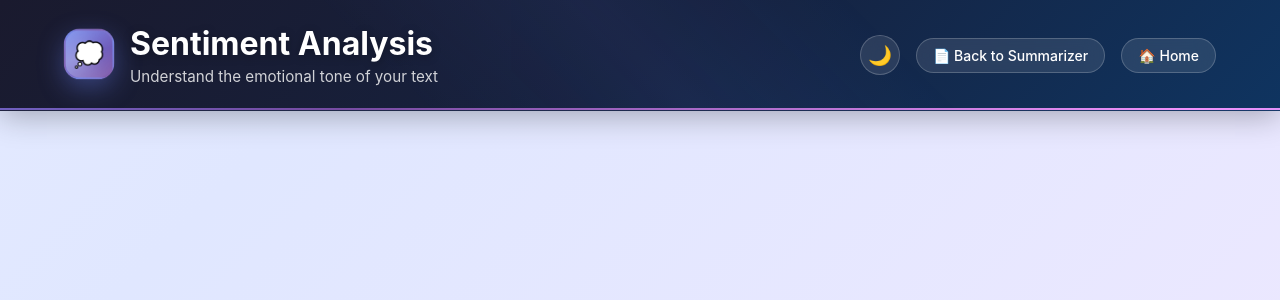
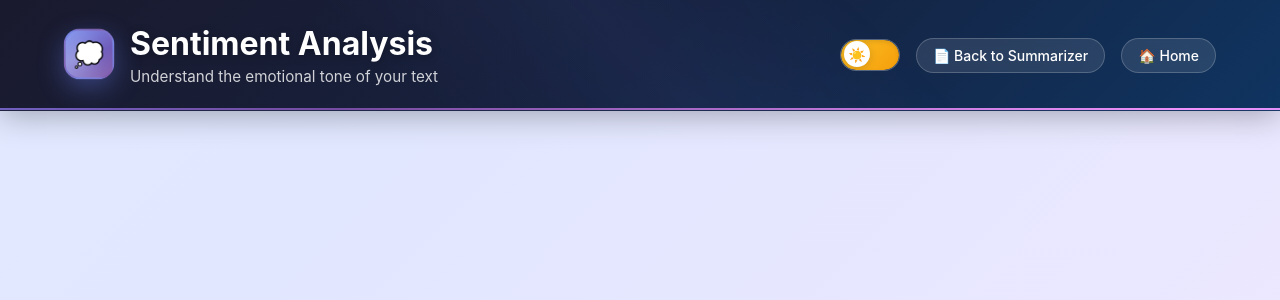
Before and after one commit to vedantkk14/News-Analyzer, a Flask app: template templates/sentiment_Anyls.html in a window 1280 px wide. Shown: the top 300 px of the page. Run offline with Flask 3, Linux system fonts and the light colour scheme; the template is opened without the code that fills it, so the values that code supplies are empty.

Commit message:
Corrected the theme switching button

```diff
--- a/static/sentiment_Anyls_script.js
+++ b/static/sentiment_Anyls_script.js
@@ -12,14 +12,14 @@ function initTheme() {
 
 function setTheme(theme) {
   document.documentElement.setAttribute("data-theme", theme);
-  const themeIcon = document.getElementById("theme-icon");
+  const themeToggle = document.getElementById("themeToggle");
 
   if (theme === "dark") {
-    themeIcon.textContent = "☀️";
-    themeIcon.parentElement.title = "Switch to light mode";
+    // Dark theme - checkbox unchecked
+    themeToggle.checked = false;
   } else {
-    themeIcon.textContent = "🌙";
-    themeIcon.parentElement.title = "Switch to dark mode";
+    // Light theme - checkbox checked
+    themeToggle.checked = true;
   }
 
   localStorage.setItem(THEME_KEY, theme);
@@ -35,6 +35,18 @@ function toggleTheme() {
 // Initialize theme on page load
 document.addEventListener("DOMContentLoaded", function () {
   initTheme();
+
+  // Add event listener for the new checkbox toggle
+  const themeToggle = document.getElementById("themeToggle");
+  themeToggle.addEventListener("change", function () {
+    if (this.checked) {
+      // Checked = Light theme
+      setTheme("light");
+    } else {
+      // Unchecked = Dark theme
+      setTheme("dark");
+    }
+  });
 
   // Add animation delays for staggered appearance
   const cards = document.querySelectorAll(".result-card");
--- a/static/sentiment_Anyls_style.css
+++ b/static/sentiment_Anyls_style.css
@@ -194,27 +194,87 @@ body {
     box-shadow: 0 8px 20px rgba(102, 126, 234, 0.3);
   }
 
+  /* Corrected Theme Toggle Styles - Fixed class name */
 .theme-toggle {
+  position: relative;
+  display: inline-block;
+  width: 60px;
+  height: 32px;
   background: rgba(255, 255, 255, 0.1);
   border: 1px solid rgba(255, 255, 255, 0.2);
-  color: white;
-  padding: 0.5rem;
-  border-radius: 50%;
-  width: 40px;
-  height: 40px;
-  display: flex;
-  align-items: center;
-  justify-content: center;
+  border-radius: 32px;
   cursor: pointer;
   transition: all 0.3s ease;
   backdrop-filter: blur(10px);
-  font-size: 1.2rem;
+  overflow: hidden;
 }
 
 .theme-toggle:hover {
   background: rgba(255, 255, 255, 0.2);
-  transform: translateY(-2px) rotate(180deg);
+  transform: translateY(-2px);
   box-shadow: 0 8px 20px rgba(102, 126, 234, 0.3);
+}
+
+.theme-toggle input {
+  opacity: 0;
+  width: 0;
+  height: 0;
+  position: absolute;
+}
+
+.toggle-slider {
+  position: absolute;
+  cursor: pointer;
+  top: 0;
+  left: 0;
+  right: 0;
+  bottom: 0;
+  background: linear-gradient(135deg, #fbbf24, #f59e0b);
+  transition: all 0.4s cubic-bezier(0.4, 0, 0.2, 1);
+  border-radius: 32px;
+  box-shadow: inset 0 2px 4px rgba(0, 0, 0, 0.1);
+}
+
+.toggle-slider:before {
+  position: absolute;
+  content: "☀️";
+  height: 26px;
+  width: 26px;
+  left: 3px;
+  bottom: 3px;
+  background: white;
+  transition: all 0.4s cubic-bezier(0.4, 0, 0.2, 1);
+  border-radius: 50%;
+  display: flex;
+  align-items: center;
+  justify-content: center;
+  font-size: 14px;
+  box-shadow: 0 2px 8px rgba(0, 0, 0, 0.15);
+  color: #f59e0b;
+}
+
+/* When checked (light theme) - sun stays on left */
+input:checked + .toggle-slider {
+  background: linear-gradient(135deg, #fbbf24, #f59e0b);
+}
+
+input:checked + .toggle-slider:before {
+  content: "☀️";
+  transform: translateX(0px);
+  background: white;
+  color: #f59e0b;
+}
+
+/* When unchecked (dark theme) - moon moves to right */
+input:not(:checked) + .toggle-slider {
+  background: linear-gradient(135deg, #4a5568, #2d3748);
+}
+
+input:not(:checked) + .toggle-slider:before {
+  content: "🌙";
+  transform: translateX(28px);
+  background: #1e293b;
+  color: #fbbf24;
 }
 
   .icon {
--- a/templates/sentiment_Anyls.html
+++ b/templates/sentiment_Anyls.html
@@ -21,13 +21,10 @@
           </div>
         </div>
         <div class="nav-actions">
-          <button
-            class="theme-toggle"
-            onclick="toggleTheme()"
-            title="Toggle theme"
-          >
-            <span id="theme-icon">🌙</span>
-          </button>
+          <label class="theme-toggle" for="themeToggle" title="Toggle theme">
+            <input type="checkbox" id="themeToggle">
+            <span class="toggle-slider"></span>
+          </label>
           <a href="/summarizer" class="nav-btn">📄 Back to Summarizer</a>
           <a href="/" class="nav-btn">🏠 Home</a>
         </div>
```
Also changed, not shown: static/home_style.css (+18 -4 lines), static/summarizer_page_style.css (+6 -6 lines). Lines whose indentation alone changed are shown as unchanged.
